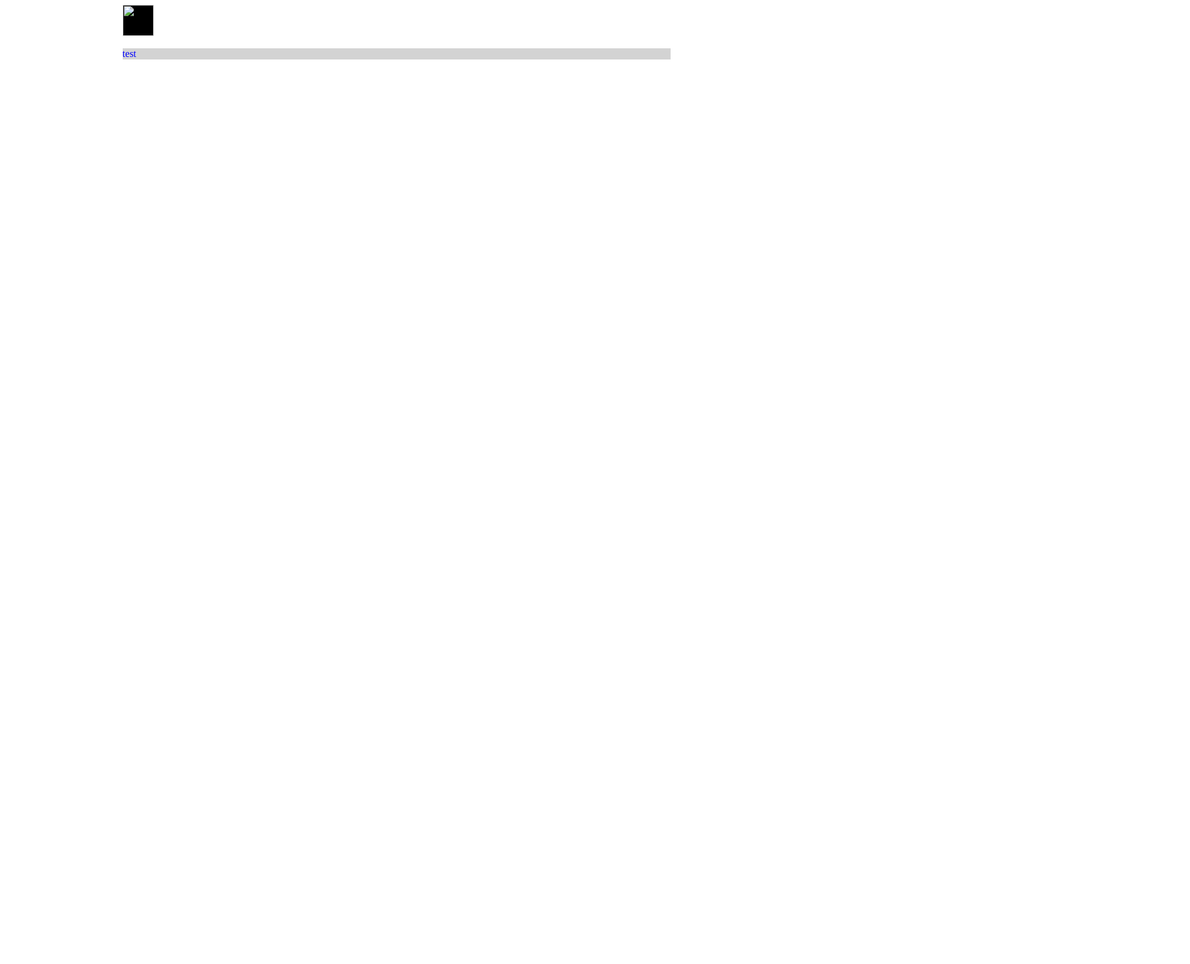
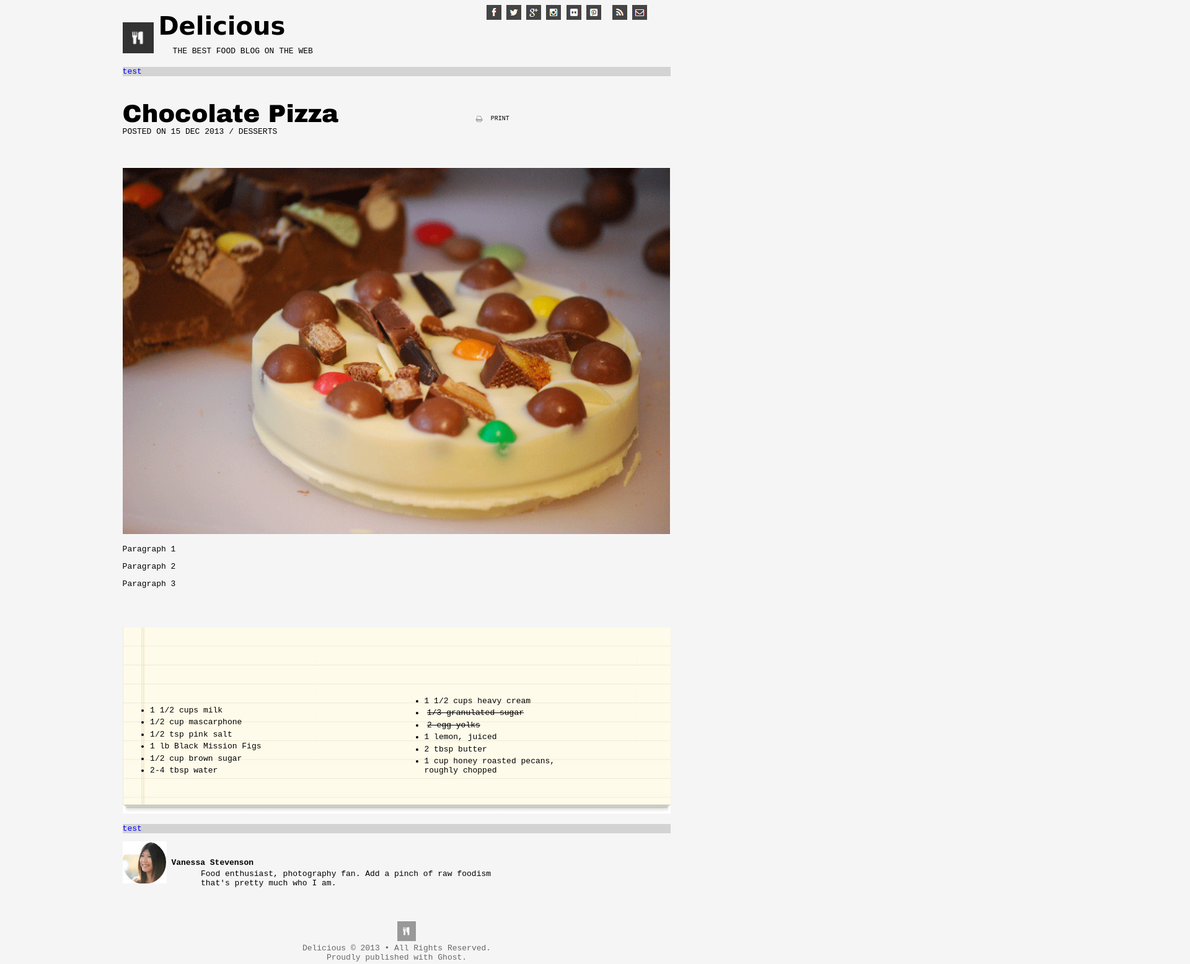
Before and after one commit to AndyFieldsy/Lab6, a plain HTML site: page index.html in a window 1280 px wide. Shown: the top 1556 px of the page at 62% size, 1920 px wide, since content can reach past the window. Before the commit the page ends 800 px from the top, so only its background shows below. Drawn offline with Linux system fonts and the light colour scheme.

Commit message:
Close to done

```diff
--- a/css/style.css
+++ b/css/style.css
@@ -1,8 +1,70 @@
 
-*{
+*{background-color:whitesmoke;
+    font-family:monospace;
 }
 
 
+.titletext {
+position:relative;
+left:15%;
+bottom:30px;
+font-size:40px;
+font-weight:bold;
+margin:0;
+font-family:cursive;
+}
+.undertitle {
+position:relative;
+margin:0;
+}
+
+.titletext2{
+position:relative;
+left:15%;
+font-size:40px;
+font-weight:bold;
+margin:0;
+font-family: "Arial Black", sans-serif;
+background-color:transparent;
+}
+.undertitle2{
+position:relative;
+left:15%;
+margin:0;
+background-color: transparent;
+}
+
+.print {
+    position:relative;
+    left:60%;
+    margin:0;
+    top:50px;
+}
+.printtext {
+    position:relative;
+    left:62%;
+    font-size:10px;
+    margin:0;
+    top:35px;
+}
+
+.listbg {
+    position:relative;
+    width:70%;
+    left:15%;
+    margin-top:50px;
+}
+.pizza{
+    position:relative;
+    width:70%;
+    left:15%;
+    margin-top:50px;
+}
+
+.p1, .p2, .p3 {
+    position:relative;
+    left:15%;
+}
 
 .logo {
     background-color: black;
@@ -11,7 +73,6 @@
     height:50px;
     width:50px;
 }
-
 .greybar {
     width:70%;
     background-color:lightgrey;
@@ -19,3 +80,70 @@
     position:relative;
     left:15%;
 }
+
+.nav {
+    position:relative;
+    left:61.5%;
+}
+.nav7, .nav8 {
+    position:relative;
+    left:10px;
+}
+
+.vanessa, .vantext, .undervantext {
+    position:relative;
+    left:15%;
+}
+
+.vantext {
+    position:relative;
+    bottom:30px;
+}
+.undervantext {
+    position:relative;
+    left:25%;
+    bottom:40px;
+}
+li, s {
+    background-color:transparent;
+    margin:4.5px;
+}
+/* list {
+    position:relative;
+    left:15%;
+    background-color:transparent;
+}
+.list2 {
+    position:relative;
+    left:50%;
+    bottom:350px;
+    background-color:transparent;
+} */
+.list, .list2 {
+    background:transparent;
+}
+.parent {
+    position:relative;
+}
+.lista {
+    position:absolute;
+    left:15%;
+    bottom:15%;
+    background-color:transparent;
+}
+.listb {
+    position:absolute;
+    left:50%;
+    bottom:15%;
+    background-color:transparent;
+}
+
+.smlogo {
+    position:relative;
+    left:50%;
+}
+
+.foot, .foot2 {
+    color:rgb(45,45,45);
+    opacity:.7;
+}
--- a/index.html
+++ b/index.html
@@ -3,16 +3,73 @@
     <link rel="stylesheet" type="text/css" href="css/style.css">
 
 
-
+<nav class="nav">
+    <img src="img/fb-icon.png" class="nav1">
+    <img src="img/twit-icon.png" class="nav2">
+    <img src="img/gp-icon.png" class="nav3">
+    <img src="img/insta-icon.png" class="nav4">
+    <img src="img/flic-icon.png" class="nav5">
+    <img src="img/pint-icon.png" class="nav6">
+    <img src="img/rss-icon.png" class="nav7">
+    <img src="img/mail-icon.png" class="nav8">
+</nav>
 <header>
-    <img src="" class="logo">
-
+    <img src="img/logo.png" class="logo">
+    <a class="titletext">Delicious</a>
+    <a class ="undertitle">THE BEST FOOD BLOG ON THE WEB</a>
     <p class="greybar">test</p>
 </header>
 
-<body></body>
+<body class="body">
+    <img src="img/print-icon.png" class="print">
+    <p class="printtext">PRINT</p>
 
-<footer></footer>
+    <p class="titletext2">Chocolate Pizza</p>
+    <p class="undertitle2">POSTED ON 15 DEC 2013 / DESSERTS</p>
+
+    <img src="img/choco-pizza.png" class="pizza">
+
+    <p class="p1">Paragraph 1</p>
+    <p class="p2">Paragraph 2</p>
+    <p class="p3">Paragraph 3</p>
+
+    <div class="parent">
+    <img src="img/list-bg.png" class="listbg">
+        <div class="lista">
+            <ul class="list">
+            <li>1 1/2 cups milk</li>
+            <li>1/2 cup mascarphone</li>
+            <li>1/2 tsp pink salt</li>
+            <li>1 lb Black Mission Figs</li>
+            <li>1/2 cup brown sugar</li>
+            <li>2-4 tbsp water</li>
+            </ul>
+        </div>
+        <div class="listb">
+            <ul class="list2">
+            <li>1 1/2 cups heavy cream</li>
+            <li><s>1/3 granulated sugar</s></li>
+            <li><s>2 egg yolks</s></li>
+            <li>1 lemon, juiced</li>
+            <li>2 tbsp butter</li>
+            <li>1 cup honey roasted pecans, <br>roughly chopped</li>
+            </ul>
+         </div>
+    </div>
+</body>
+
+<footer>
+    <p class="greybar">test</p>
+    <img src="img/van-pic.png" class="vanessa">
+    <b class="vantext">Vanessa Stevenson</b>
+    <p class="undervantext">Food enthusiast, photography fan. Add a pinch of raw foodism <br>that's pretty much who I am.</p>
+
+
+
+    <img src="img/small-logo.png" class="smlogo">
+    <footer class="foot"><center>Delicious &copy; 2013 &bull; All Rights Reserved.</center></footer>
+    <footer class="foot2"><center>Proudly published with Ghost.</center></footer>
+</footer>
 
 
 
```
